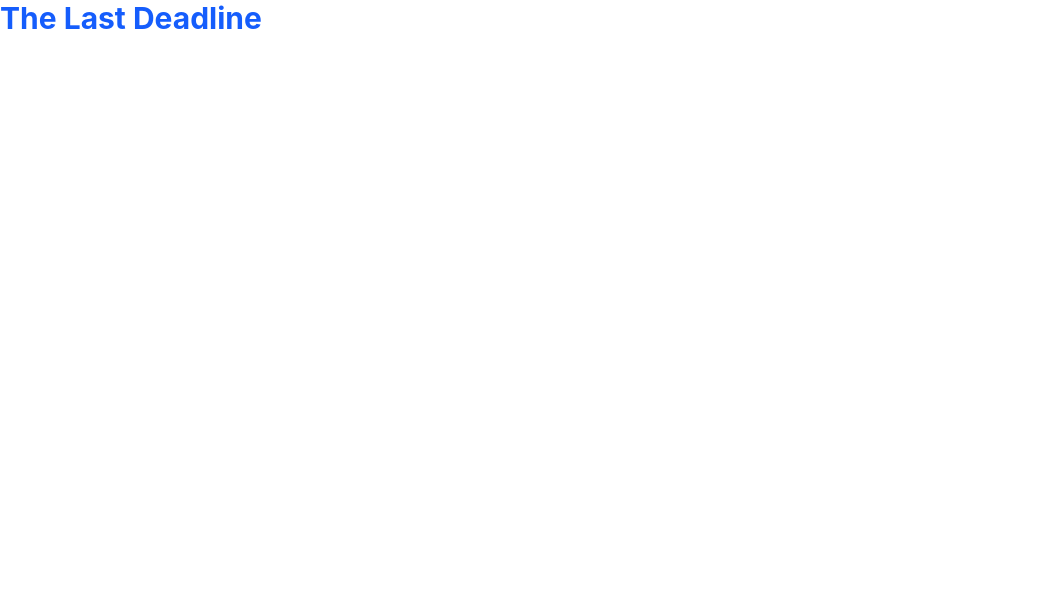
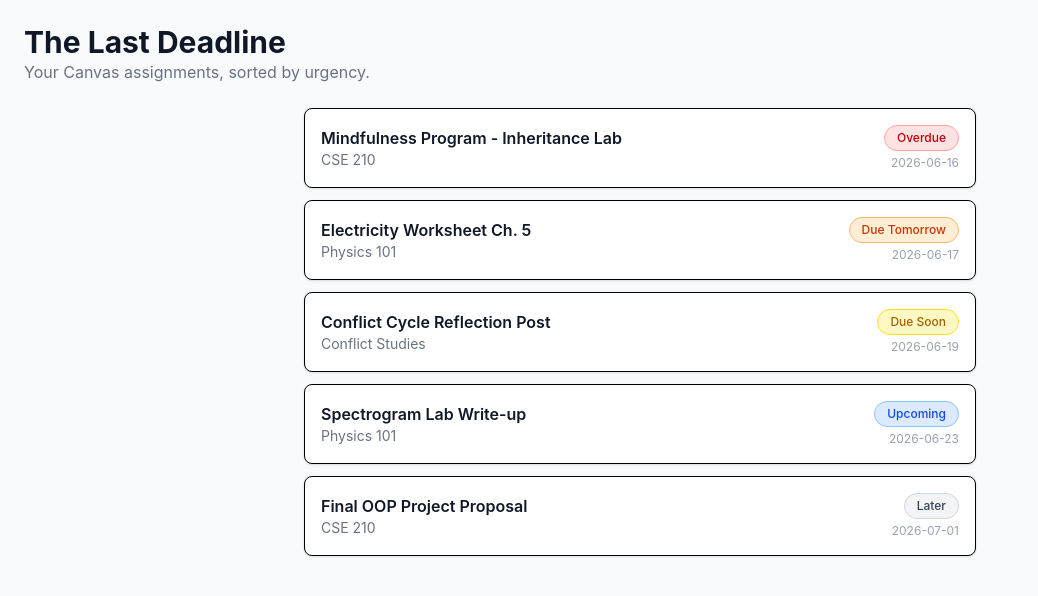
Before and after one commit to Johny21D/The-Last-DEADline, a React (Vite) app: page / in a window 1280 px wide. Shown: the top 596 px of the page, without its empty margins (0-1038 px from the left). Built offline with nearby package versions, Linux system fonts and the light colour scheme.

Commit message:
Add dashboard layout with hardcoded assignment data

```diff
--- a/src/App.tsx
+++ b/src/App.tsx
@@ -1,9 +1,101 @@
+type Urgency = "overdue" | "critical" | "soon" | "upcoming" | "later";
+
+type Assignment = {
+  id: string;
+  title: string;
+  course: string;
+  dueDate: string;
+  urgency: Urgency;
+};
+
+const fakeAssignments: Assignment[] = [
+  {
+    id: "1",
+    title: "Mindfulness Program - Inheritance Lab",
+    course: "CSE 210",
+    dueDate: "2026-06-16",
+    urgency: "overdue",
+  },
+  {
+    id: "2",
+    title: "Electricity Worksheet Ch. 5",
+    course: "Physics 101",
+    dueDate: "2026-06-17",
+    urgency: "critical",
+  },
+  {
+    id: "3",
+    title: "Conflict Cycle Reflection Post",
+    course: "Conflict Studies",
+    dueDate: "2026-06-19",
+    urgency: "soon",
+  },
+  {
+    id: "4",
+    title: "Spectrogram Lab Write-up",
+    course: "Physics 101",
+    dueDate: "2026-06-23",
+    urgency: "upcoming",
+  },
+  {
+    id: "5",
+    title: "Final OOP Project Proposal",
+    course: "CSE 210",
+    dueDate: "2026-07-01",
+    urgency: "later",
+  },
+];
+
+const urgencyStyles: Record<Urgency, string> = {
+  overdue: "bg-red-100 text-red-700 border-red-300",
+  critical: "bg-orange-100 text-orange-700 border-orange-300",
+  soon: "bg-yellow-100 text-yellow-700 border-yellow-300",
+  upcoming: "bg-blue-100 text-blue-700 border-blue-300",
+  later: "bg-gray-100 text-gray-700 border-gray-300",
+};
+
+const urgencyLabels: Record<Urgency, string> = {
+  overdue: "Overdue",
+  critical: "Due Tomorrow",
+  soon: "Due Soon",
+  upcoming: "Upcoming",
+  later: "Later",
+};
+
+function AssignmentCard({ assignment }: { assignment: Assignment }) {
+  return (
+    <div className="flex items-center justify-between rounded-lg border bg-white p-4 shadow-sm">
+      <div>
+        <h3 className="font-semibold text-gray-900">{assignment.title}</h3>
+        <p className="text-sm text-gray-500">{assignment.course}</p>
+      </div>
+      <div className="flex flex-col items-end gap-1">
+        <span
+          className={`rounded-full border px-3 py-1 text-xs font-medium ${urgencyStyles[assignment.urgency]}`}
+        >
+          {urgencyLabels[assignment.urgency]}
+        </span>
+        <span className="text-xs text-gray-400">{assignment.dueDate}</span>
+      </div>
+    </div>
+  );
+}
+
 function App() {
   return (
-    <div className="text-3xl font-bold text-blue-600">
-      The Last Deadline
+    <div className="min-h-screen bg-gray-50 p-6">
+      <header className="mb-6">
+        <h1 className="text-3xl font-bold text-gray-900">The Last Deadline</h1>
+        <p className="text-gray-500">Your Canvas assignments, sorted by urgency.</p>
+      </header>
+
+      <main className="mx-auto flex max-w-2xl flex-col gap-3">
+        {fakeAssignments.map((assignment) => (
+          <AssignmentCard key={assignment.id} assignment={assignment} />
+        ))}
+      </main>
     </div>
-  )
+  );
 }
 
-export default App
+export default App;
```
